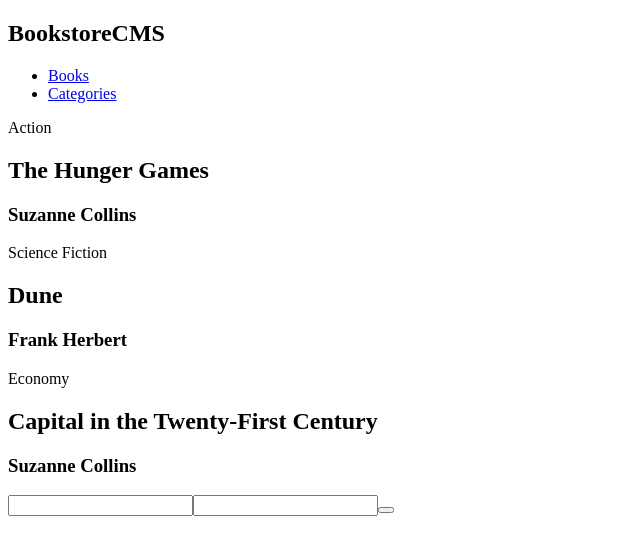
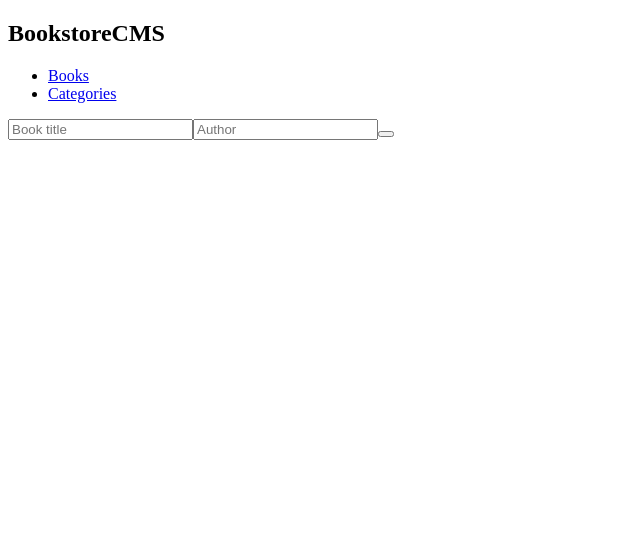
Before and after one commit to Kakalanp/bookstore, a React (Create React App) app: page / in a window 1280 px wide. Shown: the top 554 px of the page, without its empty margins (0-640 px from the left). Built offline with nearby package versions, Linux system fonts and the light colour scheme.

Commit message:
Adding functionalities to the page
- Now you can add and remove books from the list.

```diff
--- a/src/components/Book.js
+++ b/src/components/Book.js
@@ -1,18 +1,35 @@
 import React from 'react';
 import PropTypes from 'prop-types';
+import { useDispatch } from 'react-redux';
+import { removeBook } from '../redux/books/books';
 
-export default function Book({ title, author, category }) {
+export default function Book({
+  title, author, category, id,
+}) {
+  const dispatch = useDispatch();
   return (
     <div>
-      <p>{category}</p>
-      <h2>{title}</h2>
-      <h3>{author}</h3>
+      <div>
+        <p>{category}</p>
+        <h2>{title}</h2>
+        <h3>{author}</h3>
+      </div>
+      <button
+        type="button"
+        label="remove"
+        onClick={(e) => { e.preventDefault(); dispatch(removeBook({ id })); }}
+      />
     </div>
   );
 }
 
+Book.defaultProps = {
+  category: null,
+};
+
 Book.propTypes = {
   title: PropTypes.string.isRequired,
   author: PropTypes.string.isRequired,
-  category: PropTypes.string.isRequired,
+  category: PropTypes.string,
+  id: PropTypes.number.isRequired,
 };
--- a/src/components/Books.js
+++ b/src/components/Books.js
@@ -1,37 +1,22 @@
 import React from 'react';
+import { useSelector } from 'react-redux';
 import Book from './Book';
 import Form from './Form';
 
 export default function Books() {
-  const books = [
-    {
-      title: 'The Hunger Games',
-      author: 'Suzanne Collins',
-      category: 'Action',
-      length: 27,
-      chapter: '17',
-    },
-    {
-      title: 'Dune',
-      author: 'Frank Herbert',
-      category: 'Science Fiction',
-      length: 38,
-      chapter: 'Chapter 3: "A Lesson Learned"',
-    },
-    {
-      title: 'Capital in the Twenty-First Century',
-      author: 'Suzanne Collins',
-      category: 'Economy',
-      length: 27,
-      chapter: 'Introduction',
-    },
-  ];
+  const books = useSelector((state) => state.books);
   return (
     <section>
 
       <div>
         {books.map((book) => (
-          <Book key={book.id} title={book.title} author={book.author} category={book.category} />
+          <Book
+            key={book.id}
+            title={book.title}
+            author={book.author}
+            id={book.id}
+            category={book.category}
+          />
         ))}
       </div>
       <Form />
--- a/src/components/Form.js
+++ b/src/components/Form.js
@@ -1,11 +1,17 @@
-import React from 'react';
+import { useState } from 'react';
+import { useDispatch } from 'react-redux';
+import { addBook } from '../redux/books/books';
 
 export default function Form() {
+  const [title, setTitle] = useState();
+  const [author, setAuthor] = useState();
+  const dispatch = useDispatch();
+
   return (
     <form>
-      <input type="text" />
-      <input type="text" />
-      <button type="submit" label="submit" />
+      <input type="text" value={title || ''} placeholder="Book title" onChange={(e) => setTitle(e.target.value)} required />
+      <input type="text" value={author || ''} placeholder="Author" onChange={(e) => setAuthor(e.target.value)} required />
+      <button type="submit" label="submit" onClick={(e) => { e.preventDefault(); if (title && author) { dispatch(addBook({ title, author })); setAuthor(); setTitle(); } }} />
     </form>
   );
 }
--- a/src/components/Navbar.js
+++ b/src/components/Navbar.js
@@ -6,10 +6,12 @@
     {
       path: '',
       name: 'Books',
+      id: 1,
     },
     {
       path: 'Categories',
       name: 'Categories',
+      id: 2,
     },
   ];
 
@@ -20,7 +22,7 @@
         <ul>
           {links.map((link) => (
             <li key={link.id}>
-              <Link to={`/${link.path}`} exact>{link.name}</Link>
+              <Link to={`/${link.path}`}>{link.name}</Link>
             </li>
           ))}
         </ul>
--- a/src/index.js
+++ b/src/index.js
@@ -1,15 +1,19 @@
 import React from 'react';
 import ReactDOM from 'react-dom';
 import { BrowserRouter as Router } from 'react-router-dom';
+import { Provider } from 'react-redux';
+import store from './redux/configureStore';
 import App from './App';
 import Navbar from './components/Navbar';
 
 ReactDOM.render(
   <React.StrictMode>
-    <Router>
-      <Navbar />
-      <App />
-    </Router>
+    <Provider store={store}>
+      <Router>
+        <Navbar />
+        <App />
+      </Router>
+    </Provider>
   </React.StrictMode>,
   document.getElementById('root'),
 );
--- a/src/redux/books/books.js
+++ b/src/redux/books/books.js
@@ -3,7 +3,9 @@
 // Helper function
 function newBook(action) {
   const { title, author } = action;
-  return { title, author, id: Math.floor(Math.random() * 999999) };
+  return {
+    title, author, id: Math.floor(Math.random() * 999999), category: null,
+  };
 }
 
 function deleteBook(id, state = []) {
@@ -23,10 +25,10 @@
 }
 
 // Action creators
-export function addBook(title, author) {
+export function addBook({ title, author }) {
   return { type: ADD_BOOK, title, author };
 }
 
-export function removeBook(id) {
+export function removeBook({ id }) {
   return { type: REMOVE_BOOK, id };
 }
```
